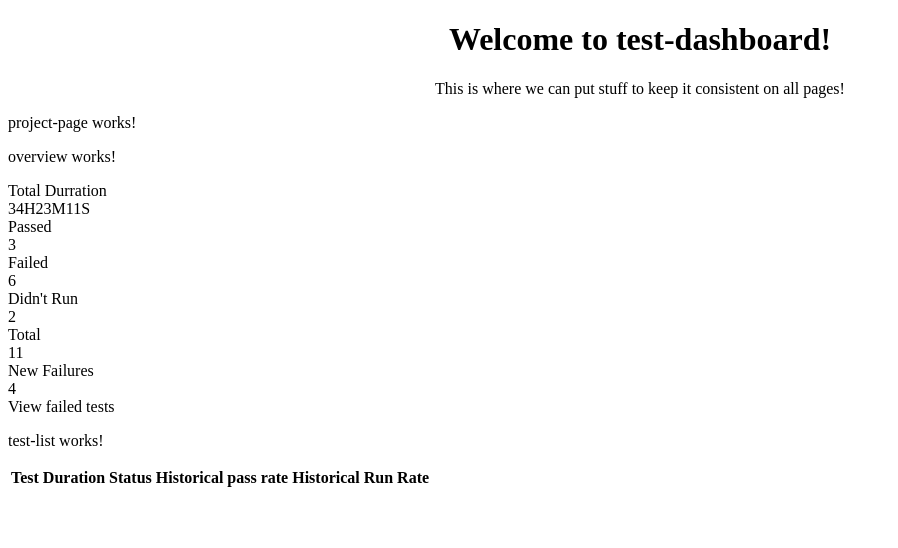
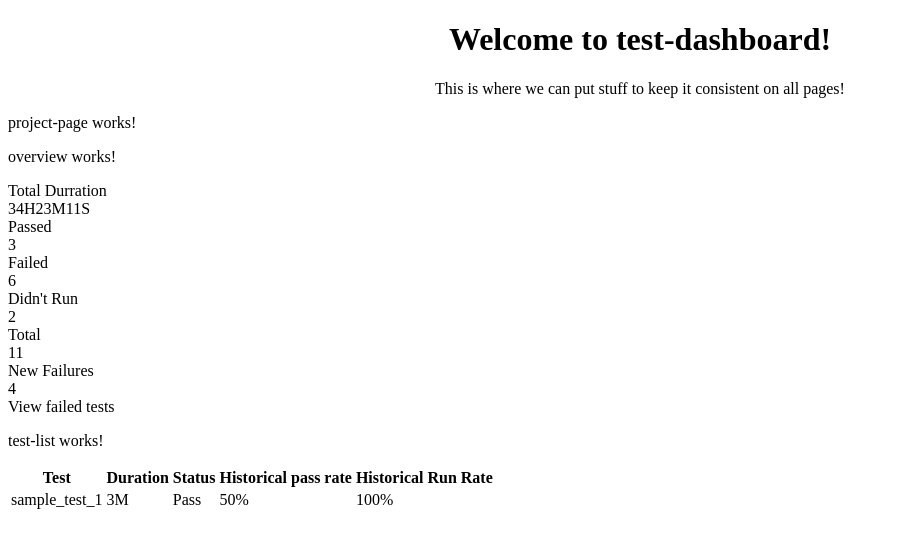
Before and after one commit to Alexandria-Davis/test-dashboard, an Angular app in the folder test-dashboard/: page / in a window 1280 px wide. Shown: the top 548 px of the page, without its empty margins (0-898 px from the left). Built offline with nearby package versions, Linux system fonts and the light colour scheme.

Commit message:
Add more sample data

```diff
--- a/test-dashboard/src/app/test-list/test-list.component.ts
+++ b/test-dashboard/src/app/test-list/test-list.component.ts
@@ -6,10 +6,18 @@ import { Component, OnInit } from '@angular/core';
   styleUrls: ['./test-list.component.scss']
 })
 export class TestListComponent implements OnInit {
-
+  tests;
   constructor() { }
 
   ngOnInit() {
+    this.tests = [
+      {
+        test_name:"sample_test_1",
+        durration:"3M",
+        status:"Pass",
+        historical_pass_rate:"50%",
+        historical_run_rate:"100%"
+      },
+    ]
   }
-
 }
```
